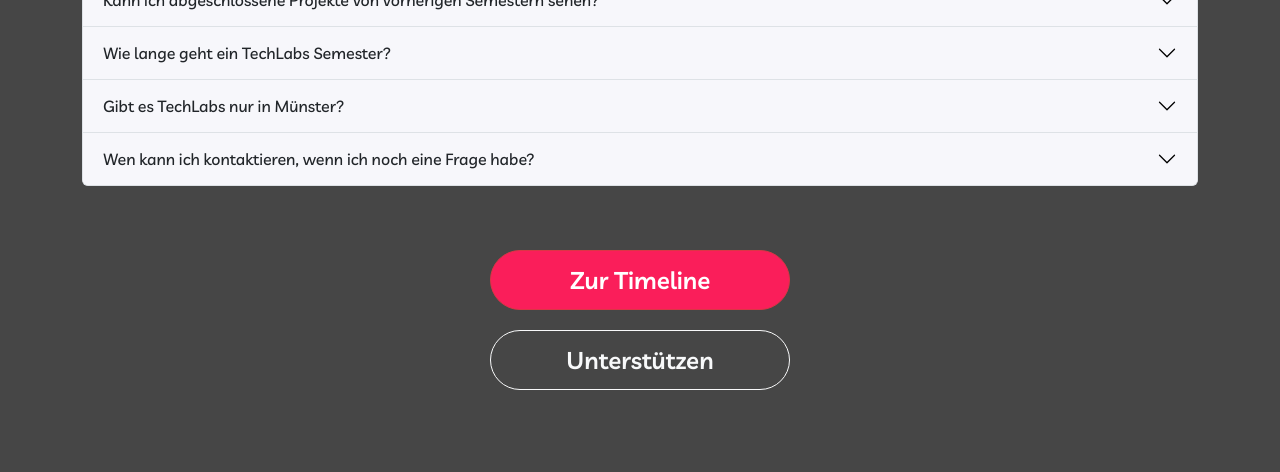
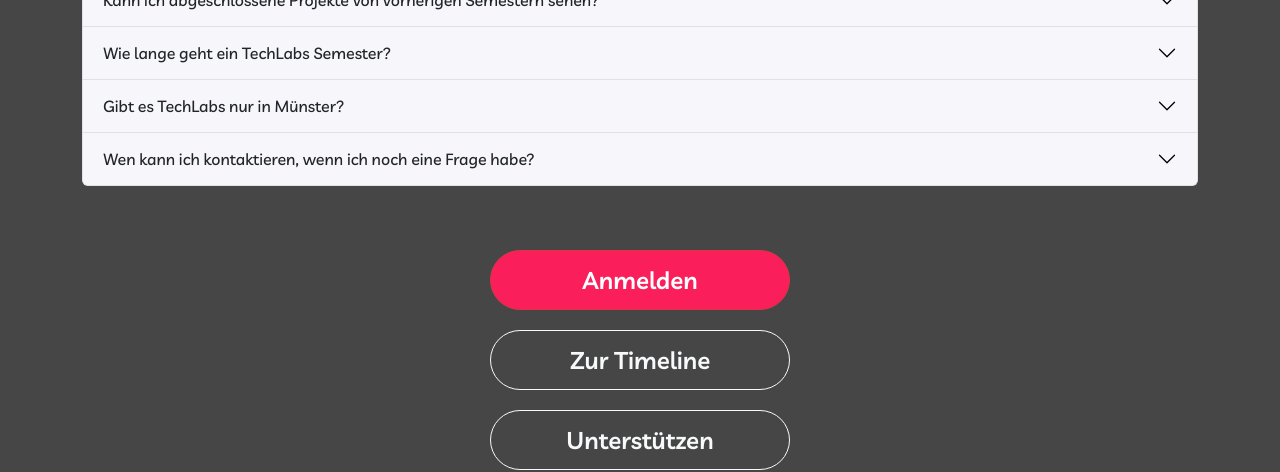
Before and after one commit to techlabsms/techlabs_local, a plain HTML site: page faq.html in a window 1280 px wide. Shown: the part 745-1217 px from the top of the page. Drawn offline with nearby package versions, Linux system fonts and the light colour scheme.

Commit message:
Update faq.html

```diff
--- a/faq.html
+++ b/faq.html
@@ -420,9 +420,13 @@
     </div>
 
     <div class="container cta-container">
-          <a href="https://ms-radar.techlabs.org/">
-            <button type="button" class="btn btn-danger">Zur Timeline</button>
-          </a>
+          <a href="https://form.typeform.com/to/K7R3MeJP">
+            <button type="button" class="btn btn-danger">Anmelden</button>
+      </a>
+
+      <a href="https://ms-radar.techlabs.org/">
+            <button type="button" class="btn btn-outline-light">Zur Timeline</button>
+      </a>
 
       <a
         href="https://www.notion.so/M-nster-38b1a28d31aa4ed5a92a90edbe56335c"
```
